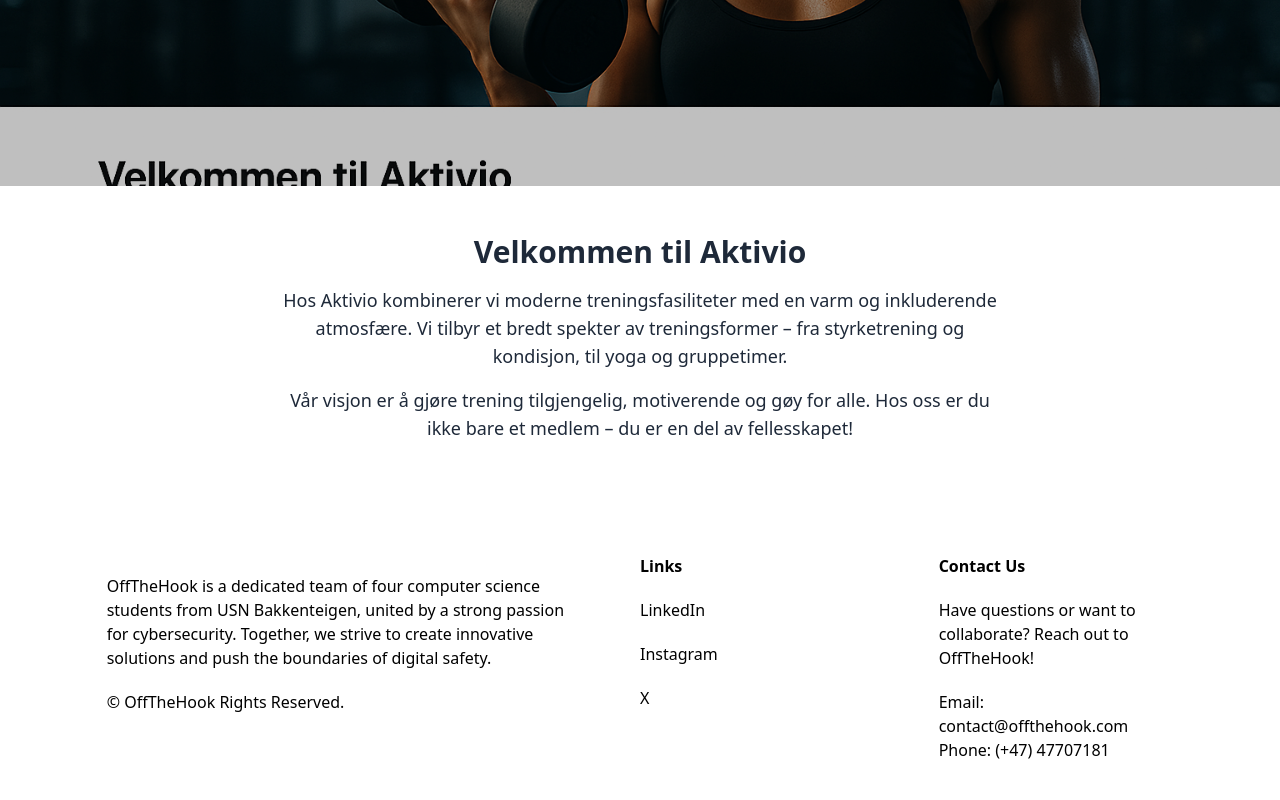
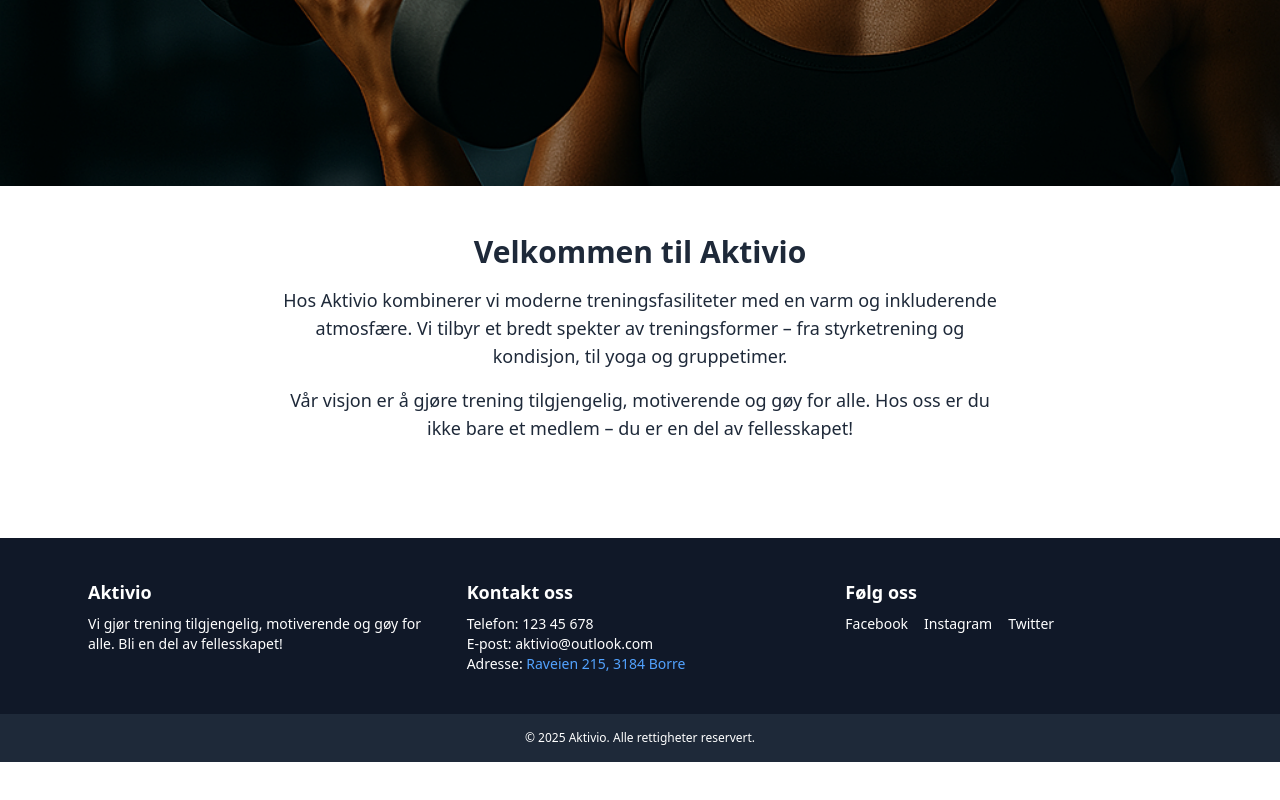
Before and after one commit to 250074USN/hackathon2025, a React (Vite) app: page / in a window 1280 px wide. Shown: the part 490-1290 px from the top of the page. After the commit the page ends 1252 px from the top, so only its background shows below. Built offline with nearby package versions, Linux system fonts and the light colour scheme.

Commit message:
footer og bilde

```diff
--- a/src/components/footer/footer.tsx
+++ b/src/components/footer/footer.tsx
@@ -3,31 +3,51 @@
 const Footer = () => {
     return (
         // bakground farge for footer
-        <footer className="bg-primary-200 py-16">
-            <div className="justify-content mx-auto w-5/6 gap-16 md:flex">
-                <div className="mt-16 basis-1/2 md:mt-0">
-                    {/*<img alt="logo" src={Logo} className="h-12 w-auto" />*/}
-                    <p className="my-5">
-                        OffTheHook is a dedicated team of four computer science students from USN Bakkenteigen,
-                        united by a strong passion for cybersecurity.
-                        Together, we strive to create innovative solutions and push the boundaries of digital safety.
+        <footer className="bg-gray-900 text-white mt-12">
+  <div className="max-w-6xl mx-auto px-6 py-10 grid grid-cols-1 md:grid-cols-3 gap-8 text-sm">
+    <div>
+      <h3 className="text-lg font-semibold mb-2">Aktivio</h3>
+      <p>
+        Vi gjør trening tilgjengelig, motiverende og gøy for alle.
+        Bli en del av fellesskapet!
       </p>
-                    <p>© OffTheHook Rights Reserved.</p>
     </div>
-                <div className="mt-16 basis-1/4 md:mt-0">
-                    <h4 className="font-bold">Links</h4>
-                    <p className="my-5">LinkedIn</p>
-                    <p className="my-5">Instagram</p>
-                    <p>X</p>
+
+    <div>
+      <h3 className="text-lg font-semibold mb-2">Kontakt oss</h3>
+      <ul>
+        <li>Telefon: 123 45 678</li>
+        <li>E-post: aktivio@outlook.com</li>
+        <li>
+      Adresse:{" "}
+      <a
+        href="https://www.google.com/maps?q=Raveien+215,+3184+Borre"
+        target="_blank"
+        rel="noopener noreferrer"
+        className="text-blue-400 hover:underline"
+      >
+        Raveien 215, 3184 Borre
+      </a>
+    </li>
+
+      </ul>
     </div>
-                <div className="mt-16 basis-1/4 md:mt-0">
-                    <h4 className="font-bold">Contact Us</h4>
-                    <p className="my-5">Have questions or want to collaborate? Reach out to OffTheHook!</p>
-                    <p>Email: contact@offthehook.com</p>
-                    <p>Phone: (+47) 47707181</p>
+
+    <div>
+      <h3 className="text-lg font-semibold mb-2">Følg oss</h3>
+      <ul className="flex space-x-4">
+        <li><a href="#" className="hover:underline">Facebook</a></li>
+        <li><a href="#" className="hover:underline">Instagram</a></li>
+        <li><a href="#" className="hover:underline">Twitter</a></li>
+      </ul>
     </div>
   </div>
+
+  <div className="bg-gray-800 text-center py-4 text-xs">
+    © {new Date().getFullYear()} Aktivio. Alle rettigheter reservert.
+  </div>
 </footer>
+
     );
 };
 
```
Also changed, not shown: src/assets/banner.png. Lines whose indentation alone changed are shown as unchanged.
